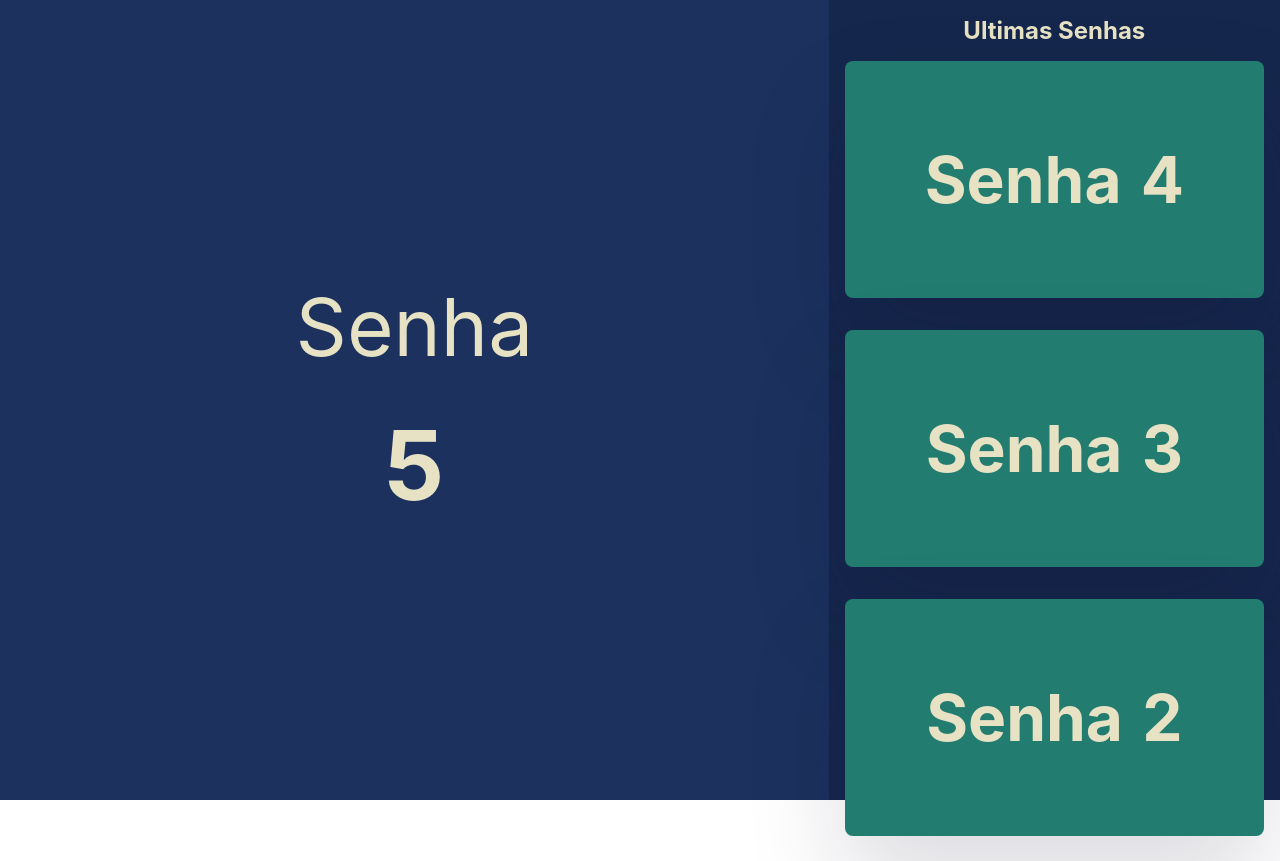
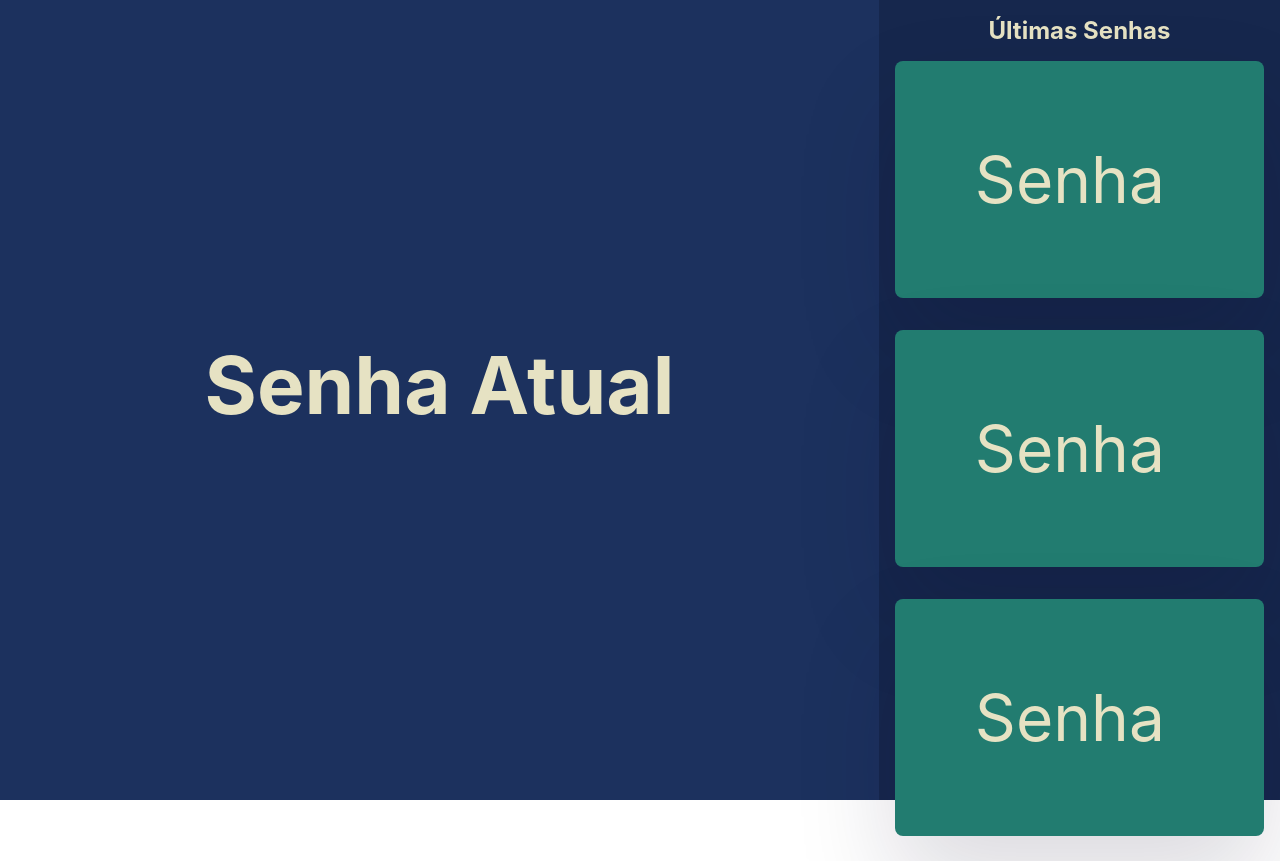
Before and after one commit to denis-junior/password-panel, a React (Create React App) app: page /pannel in a window 1280 px wide. Built offline with nearby package versions, Linux system fonts and the light colour scheme.

Commit message:
removing broadcast and using localStorage

```diff
--- a/src/App.css
+++ b/src/App.css
@@ -37,11 +37,12 @@
 .main-password-title {
     /* background-color: yellow; */
     font-size: 5rem;
+    font-weight: bold;
 }
 
 .main-password-number {
     margin-top: 2rem;
-    font-size: 6rem;
+    font-size: 10rem;
     /* background-color: yellowgreen; */
 }
 
@@ -83,6 +84,7 @@ ul {
 
 .secondary-password-title {
  margin-right: 1.2rem;
+ font-weight: 400;
 }
 
 .secondary-password-number {
--- a/src/App.jsx
+++ b/src/App.jsx
@@ -1,28 +1,17 @@
-import { useState } from "react";
 import { BrowserRouter, Route, Routes } from "react-router-dom";
 import Controller from "./components/Controller";
 import Pannel from "./components/Pannel";
+import { ContextProvider } from "./context/Context";
 
 const App = () => {
-  const [passwords, setPasswords] = useState([5, 4, 3, 2, 1]);
-  const [currentPassword, setCurrentPassword] = useState(0);
-
   return (
     <BrowserRouter>
-      <Routes>
-        <Route
-          path="/"
-          element={
-            <Controller setPasswords={setPasswords} passwords={passwords} />
-          }
-        />
-        <Route
-          path="/pannel"
-          element={
-            <Pannel passwords={passwords} currentPassword={currentPassword} />
-          }
-        />
-      </Routes>
+      <ContextProvider>
+        <Routes>
+          <Route path="/" element={<Controller />} />
+          <Route path="/pannel" element={<Pannel />} />
+        </Routes>
+      </ContextProvider>
     </BrowserRouter>
   );
 };
--- a/src/components/Controller.jsx
+++ b/src/components/Controller.jsx
@@ -1,43 +1,23 @@
 import React, { useState } from "react";
+import { usePasswords } from "../context/Context";
 
-const Controller = ({ passwords, setPasswords }) => {
+const Controller = () => {
+  const { handlePassword } = usePasswords();
   const [newPassword, setNewPassword] = useState(0);
-
-  const addPassword = () => {
-    const channel = new BroadcastChannel("password_panel");
-    setPasswords([...passwords, newPassword]);
-    channel.postMessage(passwords);
-  };
+  const [currentPassword, setCurrentPassword] = useState(0);
 
   const handleInputChange = (e) => {
-    // console.log("***** handleInputChange", e.target.value)
     setNewPassword(e.target.value);
   };
 
-  const handlePassword = (e) => {
-    const channel = new BroadcastChannel("password_panel");
-    e.preventDefault();
-
-    const formData = new FormData(e.target);
-    const finalData = Object.fromEntries(formData);
-
-    // make validation here
-
-    console.log("*** handle submit", finalData);
-    window.confirm("deseja adicionar a senha ?")
-      ? setPasswords([
-          Number(newPassword),
-          ...passwords,
-        ]) /*function that send the data */
-      : console.log("nhew");
-
-    channel.postMessage(passwords);
+  const changeCurrentPassword = () => {
+    setCurrentPassword(currentPassword + 1);
+    console.log("changeCurrentPassword");
   };
 
   return (
     <>
       <div className="add-password-section">
-        <form onSubmit={handlePassword}>
         <label className="form-label fs-5">Insira a Senha</label>
         <input
           className="form-control"
@@ -45,13 +25,18 @@ const Controller = ({ passwords, setPasswords }) => {
           name="password"
           placeholder={`Insera o número da senha aqui`}
           onChange={handleInputChange}
-            value={newPassword}
+          // value={newPassword}
         />
-          <button type="submit">Adicionar Senha</button>
-        </form>
+        <button
+          onClick={() => {
+            handlePassword(newPassword);
+          }}
+        >
+          Adicionar Senha
+        </button>
       </div>
       <div className="call-next-password">
-        <button>Chamar próxima senha</button>
+        <button onClick={changeCurrentPassword}>Chamar próxima senha</button>
       </div>
     </>
   );
--- a/src/components/Pannel.jsx
+++ b/src/components/Pannel.jsx
@@ -1,43 +1,47 @@
 import React, { useEffect, useState } from "react";
-import "../App.css"
+import "../App.css";
+import { usePasswords } from "../context/Context";
 
-function Pannel({passwords, setPassword, currentPassword}) {
+function Pannel() {
 
-  useEffect(() => {
-    const channel = new BroadcastChannel("password_panel");
-    channel.onmessage = (event) => {
-      setPassword(event.data);
-    };
-    return () => {
-      channel.close();
-    };
-  }, [setPassword]);
+  const {passwords} = usePasswords();
 
   return (
     <div className="view">
       <div className="main-view">
-            <p className="main-password-title">Senha</p>
-            <h1 className="main-password-number">{passwords[currentPassword]}</h1>
+        <p className="main-password-title">Senha Atual</p>
+        <h1 className="main-password-number">
+          {/* {passwords[currentPassword]} */}
+          {passwords.map((value, index) => {
+        return (
+          <div key={index}>{value}</div>
+        )
+      })}
+          </h1>
       </div>
       <div className="secondary-view">
-            <p className="secondary-title">Ultimas Senhas</p>
+        <p className="secondary-title">Últimas Senhas</p>
         <ul>
           <li className="secondary-box-password">
             <p className="secondary-password-title">Senha</p>
-                    <h4 className="secondary-password-number">{passwords[currentPassword+1]}</h4>
+            <h4 className="secondary-password-number">
+              {/* {passwords[currentPassword - 1]} */}
+            </h4>
           </li>
           <li className="secondary-box-password">
             <p className="secondary-password-title">Senha</p>
-                    <h4 className="secondary-password-number">{passwords[currentPassword+2]}</h4>
+            <h4 className="secondary-password-number">
+              {/* {passwords[currentPassword - 2]} */}
+            </h4>
           </li>
           <li className="secondary-box-password">
             <h4 className="secondary-password-title">Senha</h4>
-                    <h4 className="secondary-password-number">{passwords[currentPassword+3]}</h4>
+            <h4 className="secondary-password-number">
+              {/* {passwords[currentPassword - 3]} */}
+            </h4>
           </li>
-
         </ul>
       </div>
-
     </div>
   );
 }
--- /dev/null
+++ b/src/context/Context.jsx
@@ -0,0 +1,44 @@
+import { createContext, useContext, useEffect, useState } from "react";
+
+const Context = createContext({});
+
+export function ContextProvider({ children }) {
+  const [passwords, setPasswords] = useState([]);
+
+  const [currentPassword, setCurrentPassword] = useState(0);
+
+  const handlePassword = (newPassword) => {
+      setPasswords((oldData)=>[newPassword, ...oldData])
+  };
+
+  const trololo = (e) => {
+    const { key, newValue } = e;
+    if (key === "pass") {
+        console.log(newValue)
+      setPasswords(JSON.parse(newValue));
+    }
+  };
+
+  useEffect(() => {
+    const meuStorage = localStorage.getItem("pass")
+    if (meuStorage?.length) setPasswords(JSON.parse(meuStorage));
+    window.addEventListener("storage", trololo);
+    return () => {
+      window.removeEventListener("storage", trololo);
+    };
+  }, []);
+
+    useEffect(() => {
+        if (passwords.length) localStorage.setItem("pass", JSON.stringify(passwords));
+    }, [passwords]);
+
+  return (
+    <Context.Provider value={{ passwords, handlePassword }}>
+      {children}
+    </Context.Provider>
+  );
+}
+
+export function usePasswords() {
+  return useContext(Context);
+}
```
Lines whose indentation alone changed are shown as unchanged.
